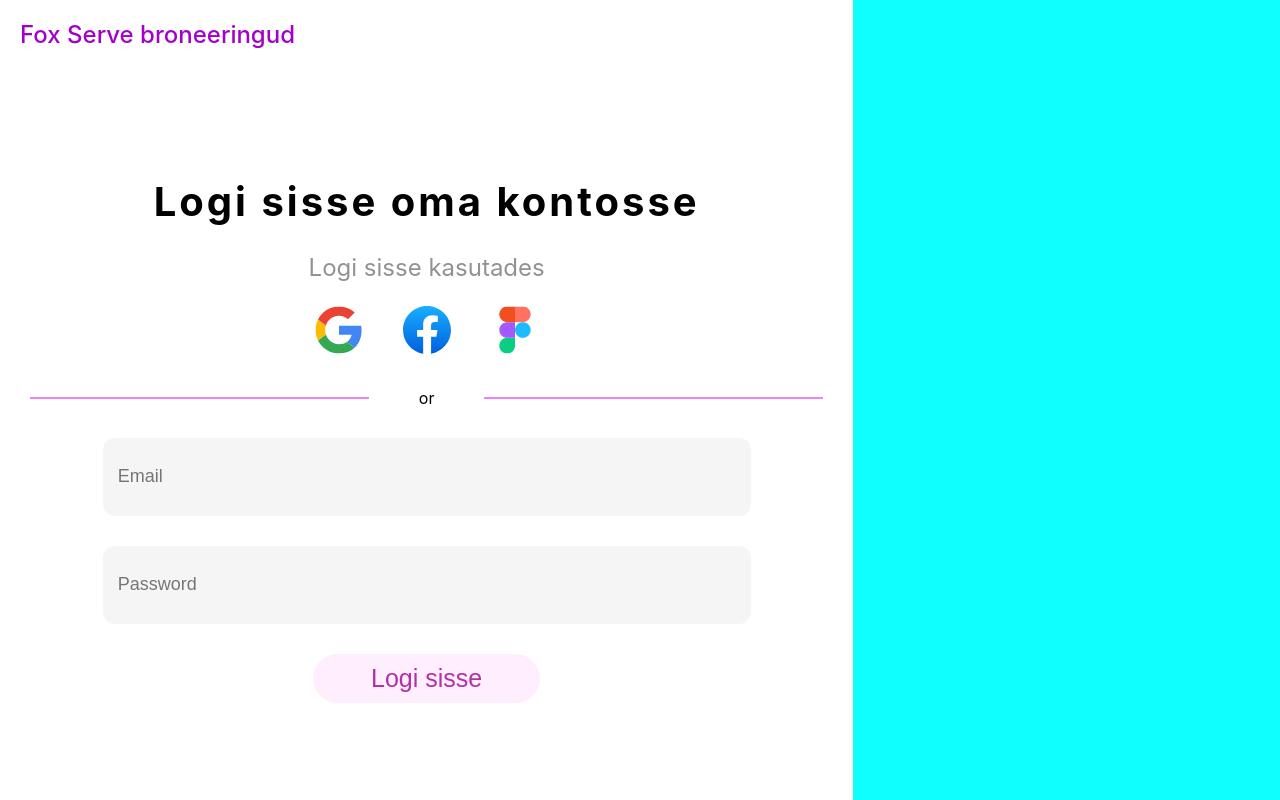
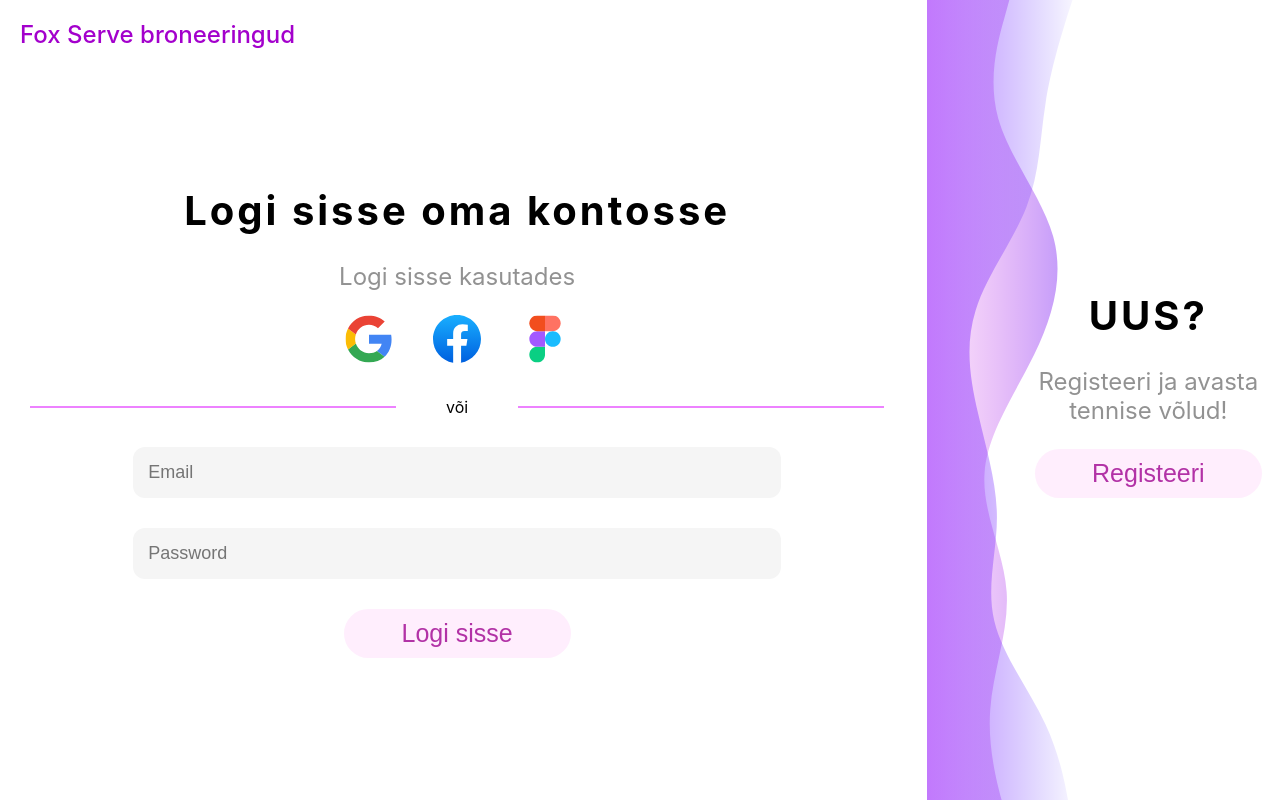
Before and after one commit to riorul/ITI0105, a React (Create React App) app: page / in a window 1280 px wide. Built offline with nearby package versions, Linux system fonts and the light colour scheme.

Commit message:
Added login, SVG, changed the project structure, it should be acceptable now.

```diff
--- a/src/App.js
+++ b/src/App.js
@@ -1,12 +1,28 @@
-import React from 'react';
-import Login from "./pages/Login";
+import React, { useState } from 'react';
+import LoginPage from './pages/LoginPage'; // Import your LoginPage component
+import MainPage from './pages/MainPage'; // Import your MainPage component
 
-function App () {
+const App = () => {
+    const [isLoggedIn, setIsLoggedIn] = useState(false);
+
+    const handleLogin = (email, password) => {
+        console.log('handleLogin called');
+        if (email === "rivo@gmail.com" && password === "1234") {
+            setIsLoggedIn(true);
+        } else {
+            alert("Invalid credentials");
+        }
+    };
+
     return (
         <div>
-            <Login/>
+            {isLoggedIn ? (
+                <MainPage />
+            ) : (
+                <LoginPage onLogin={handleLogin} />
+            )}
         </div>
-    )
-}
+    );
+};
 
 export default App;
--- a/src/pages/Login.css
+++ b/src/pages/Login.css
@@ -1,4 +1,23 @@
+.wave-container {
+    height: 100%;
+    width: 256px;
+}
+
+.sign-up {
+    position: absolute;
+    margin-left: 8%;
+    margin-bottom: 3%;
+}
+
+.wave-svg {
+    margin-left: 5%;
+    transform: rotate(90deg) scaleY(-1);
+    transform-origin: top left;
+    height: 23%;
+}
+
 .login-page {
+    overflow: hidden;
     display: flex;
     height: 100vh; /* Set the height to 100% of the viewport height */
     text-align: center;
@@ -6,13 +25,13 @@
 }
 
 .left-section {
-    flex: 2;
+    flex: 5;
 }
 
 .right-section {
-    flex: 1;
-    background-color: #0fffff;
-    min-height: 100%; /* Set a minimum height of 100% */
+    display: flex;
+    align-items: center;
+    flex: 2;
 }
 
 .logo {
@@ -39,8 +58,9 @@
 }
 
 input[type="email"], input[type="password"] {
-    width: 618px;
-    height: 48px;
+    width: 95%;
+    max-width: 618px;
+    height: auto;
     background-color: #f5f5f5; /* Light gray */
     border: none;
     border-radius: 12px;
@@ -68,7 +88,6 @@ button {
     margin: 30px 0;
 }
 
-
 .line {
     flex-grow: 1;
     height: 2px;
@@ -82,22 +101,22 @@ button {
 }
 
 
-@media (max-width: 768px) {
+@media (max-width: 1236px) {
     .login-page {
         flex-direction: column;
         align-items: center;
+    }
+
+    .left-heading {
+        margin-bottom: 30%;
     }
 
     .right-section {
         display: none;
     }
 
-    .left-section {
-        flex: none;
-    }
-
     .logo-container {
-        margin-top: 30px;
+        margin-top: 5%;
     }
 
     input[type="email"], input[type="password"], button {
--- a/src/pages/Login.js
+++ /dev/null
@@ -1,52 +0,0 @@
-import "./Login.css"
-import useWindowDimensions from "./windowDimensions";
-import { ReactComponent as FacebookLogo} from "../assets/facebook.svg"
-import { ReactComponent as GoogleLogo} from "../assets/google.svg"
-import { ReactComponent as FigmaLogo} from "../assets/figma.svg"
-
-const Login = () => {
-    const { height, width } = useWindowDimensions();
-
-    return (
-        <div className="login-page">
-            <div className="left-section">
-                <h2 className="left-heading">Fox Serve broneeringud</h2>
-                <div>
-                    <h1 className="top-margin">Logi sisse oma kontosse</h1>
-                    <h3>Logi sisse kasutades</h3>
-                    <div className="logo-container">
-                        {/* The target="_blank" attribute opens the link in a new tab, and rel="noopener noreferrer" is a security measure when opening links in a new tab. */}
-                        <a href="https://accounts.google.com/" target="_blank" rel="noopener noreferrer">
-                            <GoogleLogo className="logo"/>
-                        </a>
-                        <a href="https://www.facebook.com/" target="_blank" rel="noopener noreferrer">
-                            <FacebookLogo className="logo"/>
-                        </a>
-                        <a href="https://www.figma.com/" target="_blank" rel="noopener noreferrer">
-                            <FigmaLogo className="logo"/>
-                        </a>
-                    </div>
-                </div>
-                <div className="divider">
-                    <div className="line"></div>
-                    <div className="or">or</div>
-                    <div className="line"></div>
-                </div>
-                <div>
-                    <div>
-                        <input type="email" id="email" name="email" placeholder="Email"/>
-                    </div>
-                    <div>
-                        <input type="password" id="password" name="password" placeholder="Password"/>
-                    </div>
-                </div>
-                <button type="submit">Logi sisse</button>
-            </div>
-            <div className="right-section">
-            </div>
-        </div>
-    )
-}
-
-
-export default Login;
--- /dev/null
+++ b/src/pages/LoginPage.js
@@ -0,0 +1,97 @@
+import React, { useState } from "react";
+import "./Login.css"
+import useWindowDimensions from "./windowDimensions";
+import { ReactComponent as FacebookLogo} from "../assets/facebook.svg"
+import { ReactComponent as GoogleLogo} from "../assets/google.svg"
+import { ReactComponent as FigmaLogo} from "../assets/figma.svg"
+
+const LoginPage = ({ onLogin }) => {
+    const [email, setEmail] = useState('');
+    const [password, setPassword] = useState('');
+
+    const handleSubmit = (e) => {
+        e.preventDefault();
+        onLogin(email, password);
+    };
+
+    const { height, width } = useWindowDimensions();
+
+    return (
+        <div className="login-page">
+            <div className="left-section">
+                <h2 className="left-heading">Fox Serve broneeringud</h2>
+                <div>
+                    <h1 className="top-margin">Logi sisse oma kontosse</h1>
+                    <h3>Logi sisse kasutades</h3>
+                    <div className="logo-container">
+                        {/* The target="_blank" attribute opens the link in a new tab, and rel="noopener noreferrer" is a security measure when opening links in a new tab. */}
+                        <a href="https://accounts.google.com/" target="_blank" rel="noopener noreferrer">
+                            <GoogleLogo className="logo"/>
+                        </a>
+                        <a href="https://www.facebook.com/" target="_blank" rel="noopener noreferrer">
+                            <FacebookLogo className="logo"/>
+                        </a>
+                        <a href="https://www.figma.com/" target="_blank" rel="noopener noreferrer">
+                            <FigmaLogo className="logo"/>
+                        </a>
+                    </div>
+                </div>
+                <div className="divider">
+                    <div className="line"></div>
+                    <div className="or">või</div>
+                    <div className="line"></div>
+                </div>
+                <form onSubmit={handleSubmit}>
+                    <div>
+                        <div>
+
+                            <input type="email"
+                                   id="email"
+                                   name="email"
+                                   placeholder="Email"
+                                   value={email}
+                                   onChange={(e) => setEmail(e.target.value)}/>
+                        </div>
+                        <div>
+                            <input type="password"
+                                   id="password-input"
+                                   name="password"
+                                   placeholder="Password"
+                                   value={password}
+                                   onChange={(e) => setPassword(e.target.value)}/>
+                        </div>
+                    </div>
+                    <button type="submit">Logi sisse</button>
+                </form>
+            </div>
+            <div className="right-section">
+                <div className="wave-container">
+                    <svg
+                    className="wave-svg"
+                    xmlns="http://www.w3.org/2000/svg"
+                    viewBox="0 0 1440 320" data-v-44073d32="">
+                    <path fillRule="evenodd" clipRule="evenodd" d="M0 143.144L34 133.866C69 123.926 137 104.707 206 123.926C274 143.144 343 200.137 411 219.355C480 238.574 549 219.355 617 186.22C686 152.422 754 104.707 823 100.068C891 95.4294 960 133.866 1029 138.505C1097 143.144 1166 114.648 1234 110.009C1303 104.707 1371 123.926 1406 133.866L1440 143.144V0H1406C1371 0 1303 0 1234 0C1166 0 1097 0 1029 0C960 0 891 0 823 0C754 0 686 0 617 0C549 0 480 0 411 0C343 0 274 0 206 0C137 0 69 0 34 0H0V143.144Z" fill="url(#paint0_linear_0_1)" fillOpacity="0.6"/>
+                    <path fillRule="evenodd" clipRule="evenodd" d="M0 253L30 243.244C60 234.139 120 215.278 180 206.172C240 196.416 300 196.416 360 173.003C420 149.589 480 102.761 540 84.5501C600 65.6889 660 74.7943 720 89.1028C780 102.761 840 121.622 900 121.622C960 121.622 1020 102.761 1080 117.069C1140 131.378 1200 178.206 1260 206.172C1320 234.139 1380 243.244 1410 248.447L1440 253V0H1410C1380 0 1320 0 1260 0C1200 0 1140 0 1080 0C1020 0 960 0 900 0C840 0 780 0 720 0C660 0 600 0 540 0C480 0 420 0 360 0C300 0 240 0 180 0C120 0 60 0 30 0H0V253Z" fill="url(#paint1_linear_0_1)"/>
+                    <defs>
+                        <linearGradient id="paint0_linear_0_1" x1="720" y1="395.252" x2="720" y2="-65.9419" gradientUnits="userSpaceOnUse">
+                            <stop stopColor="#1400FF"/>
+                            <stop offset="1" stopColor="#FF00D6" stopOpacity="0"/>
+                        </linearGradient>
+                        <linearGradient id="paint1_linear_0_1" x1="720" y1="275.957" x2="720" y2="-294.698" gradientUnits="userSpaceOnUse">
+                            <stop stopColor="#2400FF" stopOpacity="0"/>
+                            <stop offset="1" stopColor="#EB00FF"/>
+                        </linearGradient>
+                    </defs>
+                    </svg>
+                </div>
+                <div className="sign-up">
+                    <h1>UUS?</h1>
+                    <h3>Registeeri ja avasta tennise võlud!</h3>
+                    <button type="submit">Registeeri</button>
+                </div>
+            </div>
+        </div>
+    )
+}
+
+export default LoginPage;
--- /dev/null
+++ b/src/pages/MainPage.js
@@ -0,0 +1,12 @@
+import React from 'react';
+
+const MainPage = () => {
+    return (
+        <div>
+            <h1>Main Page</h1>
+            <p>Welcome to the main page!</p>
+        </div>
+    );
+};
+
+export default MainPage;
```
Also changed, not shown: package.json (+14 -2 lines), src/assets/wave.svg, src/pages/AdminMain.js (added), 1 other file (tests, documents, lock files or other folders).
